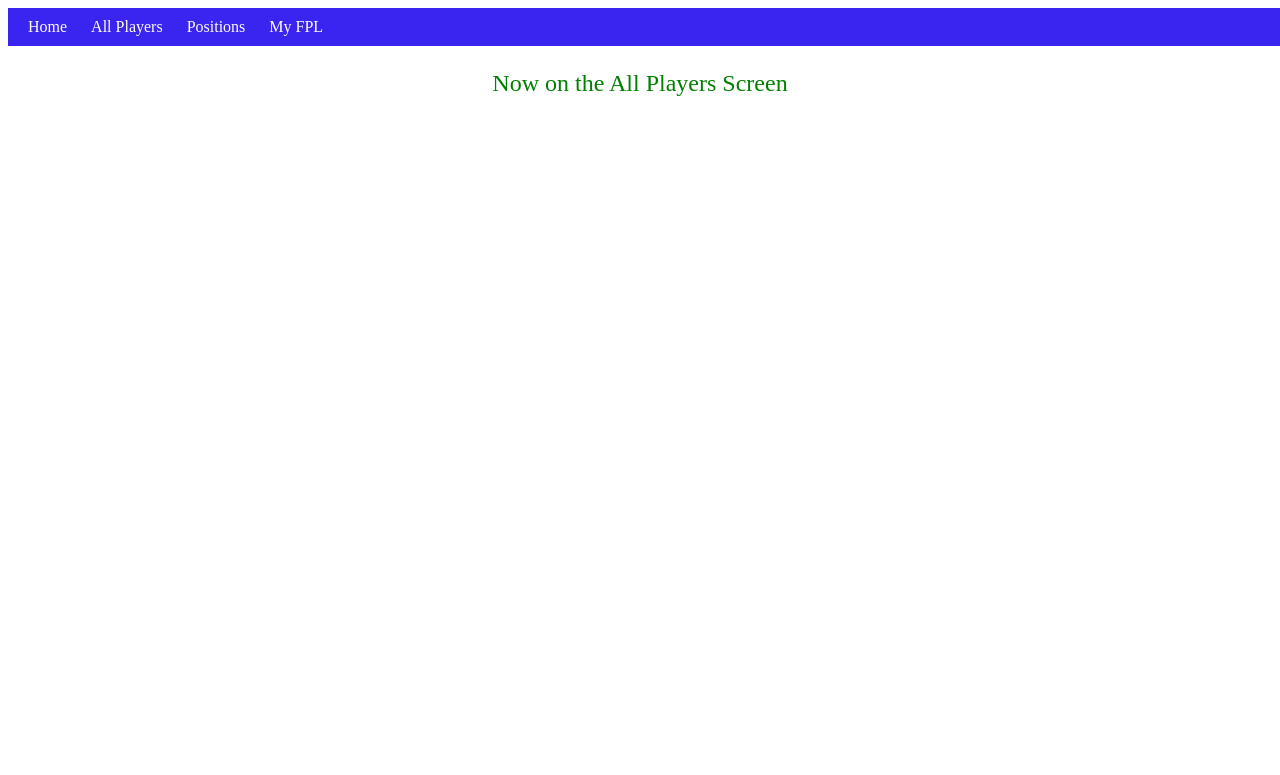
After one commit to JamesRestell8/NEA_website, a Django app: page /allPlayers/ in a window 1280 px wide. The commit adds this page. Shown: the top 775 px of the page. Run offline with Django 4.2, Linux system fonts and the light colour scheme.

```diff
--- /dev/null
+++ b/FPLWizard/webApp/templates/webApp/allPlayers.html
@@ -0,0 +1,17 @@
+{% load static %}
+
+<head>
+    <title>All Players</title>
+    <link rel="stylesheet" href="{% static 'webApp/style.css' %}">
+</head>
+
+<nav id='header'>
+    <a href="/">Home</a>
+    <a href="/allPlayers">All Players</a>
+    <a href="/Positions">Positions</a>
+    <a href="/MyFPL">My FPL</a>
+</nav>
+
+<body>
+<p>Now on the {{pageName}} Screen</p>
+</body>
--- /dev/null
+++ b/FPLWizard/webApp/templates/webApp/navbar.html
@@ -0,0 +1,6 @@
+<nav id='header'>
+    <a href="/">Home</a>
+    <a href="/allPlayers">All Players</a>
+    <a href="/Positions">Positions</a>
+    <a href="/MyFPL">My FPL</a>
+</nav>
--- a/FPLWizard/webApp/urls.py
+++ b/FPLWizard/webApp/urls.py
@@ -3,5 +3,8 @@ from django.urls import path
 from . import views
 
 urlpatterns = [
-    path('', views.index, name='index')
+    path('', views.index, name='index'),
+    path('allPlayers/', views.allPlayers, name='allPlayers'),
+    path('MyFPL/', views.myFPL, name="MyFPL"),
+    path('Positions/', views.positions, name='positions')
 ]
--- a/FPLWizard/webApp/views.py
+++ b/FPLWizard/webApp/views.py
@@ -5,7 +5,32 @@ from django.template import loader
 
 # Create your views here.
 
+# Home/Welcome screen
 def index(request):
     template = loader.get_template("webApp/index.html")
     context = {}
     return HttpResponse(template.render(context, request))
+
+
+def allPlayers(request):
+    template = loader.get_template("webApp/allPlayers.html")
+    context = {
+        'pageName': "All Players"
+        }
+    return HttpResponse(template.render(context, request))
+
+
+def positions(request):
+    template = loader.get_template("webApp/positions.html")
+    context = {
+        'pageName': 'Positions'
+    }
+    return HttpResponse(template.render(context, request))
+
+
+def myFPL(request):
+    template = loader.get_template("webApp/myFPL.html")
+    context = {
+        'pageName': "My FPL"
+    }
+    return HttpResponse(template.render(context, request))
```
Also changed, not shown: FPLWizard/webApp/templates/webApp/index.html (+5 -2 lines), FPLWizard/webApp/templates/webApp/myFPL.html (added, +17 -0 lines), FPLWizard/webApp/templates/webApp/positions.html (added, +17 -0 lines).
